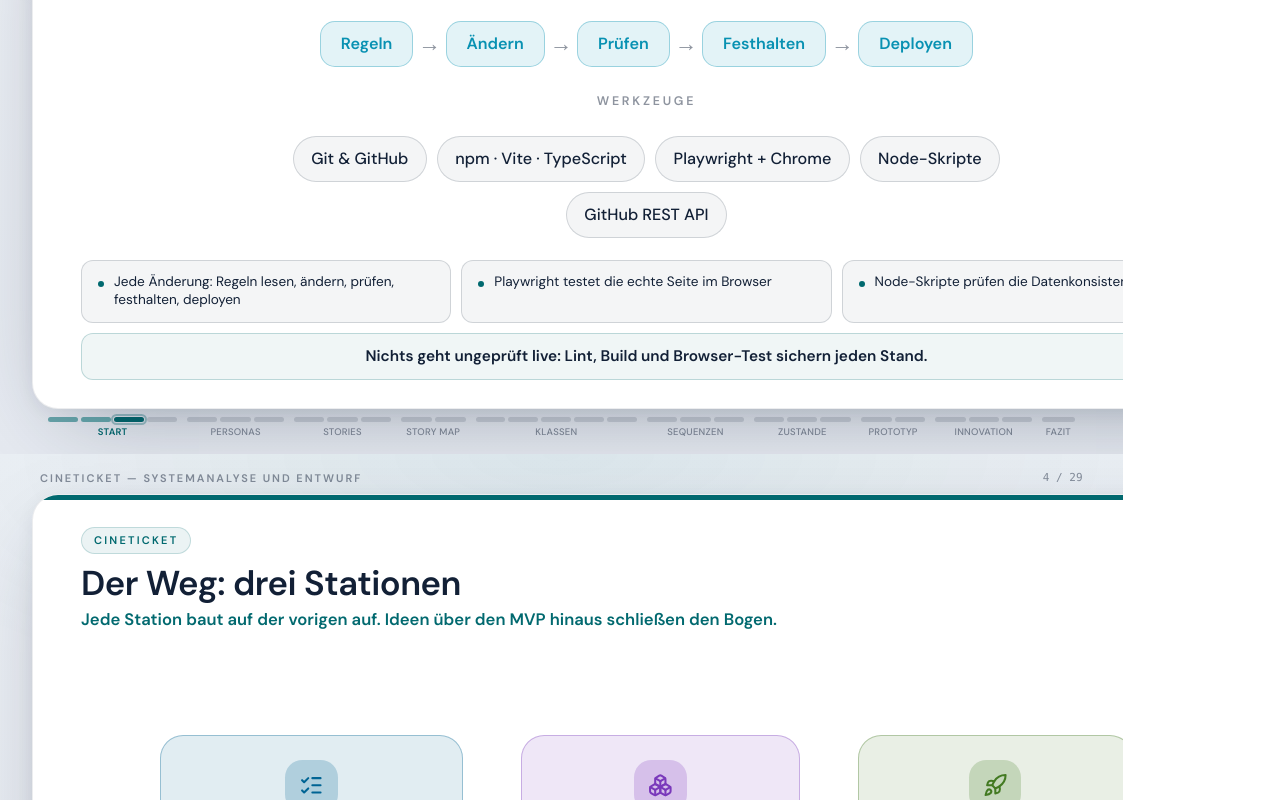
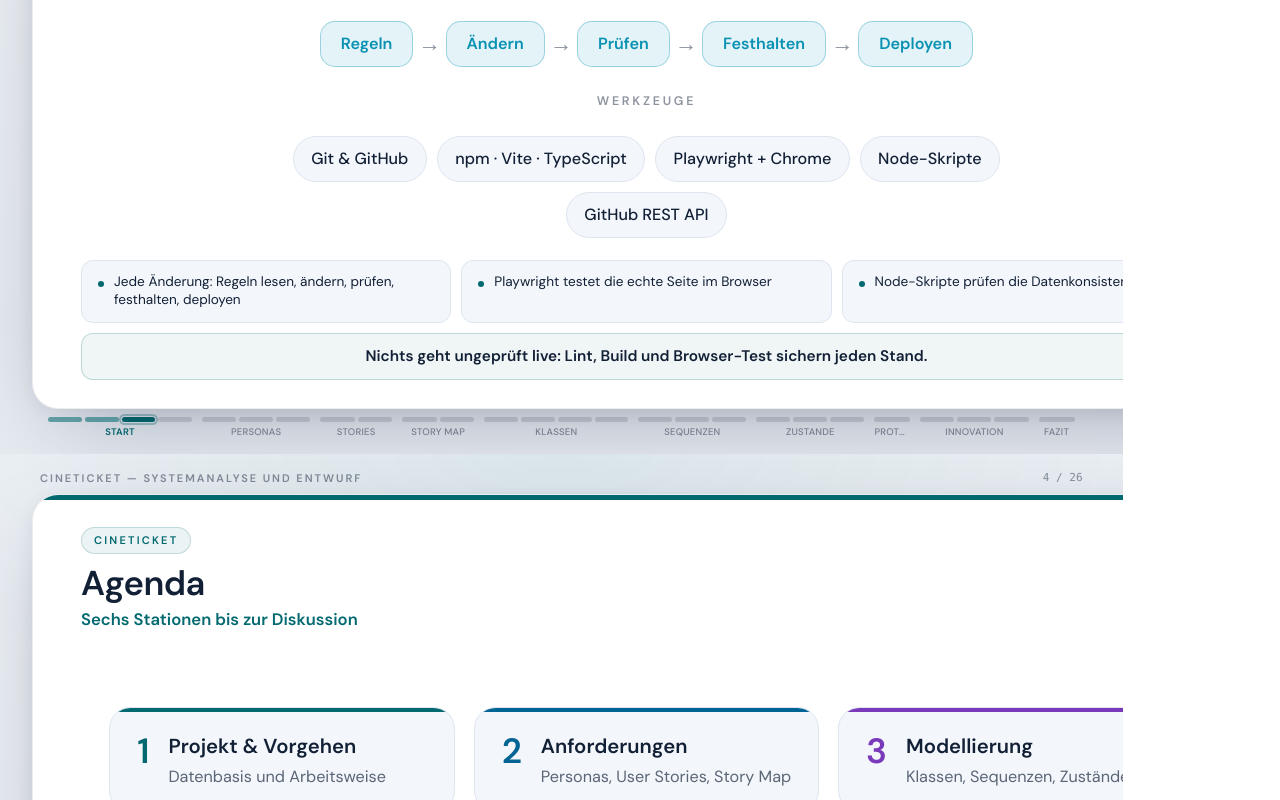
Before and after one commit to LinusK100/Kino-Project-Vorbereitung, a React (Vite) app: page /Kino-Project-Vorbereitung/praesentation/druck in a window 1280 px wide. Shown: the part 1440-2240 px from the top of the page. Built offline with nearby package versions, Linux system fonts and the light colour scheme.

Commit message:
Präsentation auf 26 Folien gestrafft: Agenda, neues Fazit, größere Diagramme

```diff
--- a/public/CineTicket_Praesentation.meta.json
+++ b/public/CineTicket_Praesentation.meta.json
@@ -1,5 +1,5 @@
 {
-  "hash": "62da140440c80a18334747c15ab52e0a0f0246602bb8582cb2f2c6172c066229",
-  "folien": 29,
+  "hash": "c75378c273cded9a0785ca7250f3b80fc034efe71c6c03510f468446394d7461",
+  "folien": 26,
   "erzeugt": "2026-07-16"
 }
--- a/src/components/presentation/steps.tsx
+++ b/src/components/presentation/steps.tsx
@@ -16,7 +16,7 @@ import type {
 } from '@/types'
 import {
   DreiStationen, JsonZuSvg, TeilmengeModi, InnovationsMatrix, IdeeVerankert,
-  IdeenListe, RollenLive, LiveDemo, Fundament,
+  IdeenListe, RollenLive, LiveDemo, Fundament, AgendaListe,
 } from './visuals/product'
 import { PersonaKern, PersonaBaum, ZieleFrustrationen, StorySchema, StoryKarte, StoryVerteilung, BackboneChips, ReleaseBaender } from './visuals/people'
 import { FlowUebersicht, SeqAusschnitt, SitzHappyPath, SitzRueckwege, TicketZyklus, BuchungZyklus, ZahlungZyklus, AutomatenKurz } from './visuals/flow'
@@ -48,6 +48,7 @@ const VISUALS: Record<string, (p: P) => ReactNode> = {
   rollenLive: () => <RollenLive />,
   liveDemo: () => <LiveDemo />,
   fundament: () => <Fundament />,
+  agendaListe: () => <AgendaListe />,
   personaKern: () => <PersonaKern />,
   personaBaum: () => <PersonaBaum />,
   zieleFrustrationen: (p) => <ZieleFrustrationen id={p?.id as string} />,
@@ -107,7 +108,7 @@ export const SECTION_META: Record<string, SectionMeta> = {
   klassendiagramm: { path: '/klassendiagramm', label: 'Klassendiagramm', kurz: 'Klassen', accent: '#7a39bb' },
   sequenzdiagramme: { path: '/sequenzdiagramme', label: 'Sequenzdiagramme', kurz: 'Sequenzen', accent: '#7a39bb' },
   zustandsdiagramme: { path: '/zustandsdiagramme', label: 'Zustandsdiagramme', kurz: 'Zustände', accent: '#7a39bb' },
-  prototyp: { path: '/prototyp', label: 'Prototyp', kurz: 'Prototyp', accent: '#964219' },
+  prototyp: { path: '/prototyp', label: 'Prototyp', kurz: 'Prototyp', accent: '#c2410c' },
   innovation: { path: '/innovation', label: 'Innovation', kurz: 'Innovation', accent: '#437a22' },
   arbeitsweise: { path: '/arbeitsweise', label: 'Arbeitsweise', kurz: 'Projekt', accent: '#64748b' },
   abschluss: { path: '/', label: 'Abschluss', kurz: 'Fazit', accent: '#01696f' },
--- a/src/components/presentation/visuals/core.ts
+++ b/src/components/presentation/visuals/core.ts
@@ -38,10 +38,10 @@ const NEUTRAL: Record<'dark' | 'light', PresPalette> = {
     fg: '#122036',                      // dunkles Navy — Anlehnung an die PPT-Vorlage
     fgSoft: 'rgba(18,32,54,0.68)',
     fgFaint: 'rgba(18,32,54,0.48)',
-    line: 'rgba(18,32,54,0.16)',
-    lineStrong: 'rgba(18,32,54,0.34)',
-    chip: 'rgba(18,32,54,0.045)',
-    chipStrong: 'rgba(18,32,54,0.09)',
+    line: '#dee5f0',
+    lineStrong: '#9fadc4',
+    chip: '#f3f6fb',
+    chipStrong: '#e7ecf5',
     stroke: 'rgba(18,32,54,0.78)',
     strokeSoft: 'rgba(18,32,54,0.55)',
     grid: 'rgba(18,32,54,0.08)',
--- a/src/components/presentation/visuals/flow.tsx
+++ b/src/components/presentation/visuals/flow.tsx
@@ -54,7 +54,7 @@ export function SeqAusschnitt({ flow, msgSeqs, frame }: SeqProps) {
   const H = cur - 8
 
   return (
-    <svg viewBox={`0 0 ${W} ${H}`} style={{ width: '100%', maxWidth: W }} className="h-auto" role="img" aria-label={`Ausschnitt aus ${d.title}`}>
+    <svg viewBox={`0 0 ${W} ${H}`} style={{ width: W }} className="h-auto" role="img" aria-label={`Ausschnitt aus ${d.title}`}>
       {/* Lebenslinien */}
       {parts.map((p, i) => (
         <motion.line
@@ -214,7 +214,7 @@ export function StateAusschnitt({ machineId, nodes, edges, w, h, initialTo, init
   }
 
   return (
-    <svg viewBox={`0 0 ${w} ${h}`} style={{ width: '100%', maxWidth: w }} className="h-auto" role="img" aria-label={`Ausschnitt aus ${machine.title}`}>
+    <svg viewBox={`0 0 ${w} ${h}`} style={{ width: w }} className="h-auto" role="img" aria-label={`Ausschnitt aus ${machine.title}`}>
       {/* Startmarkierung */}
       {initialTo && (() => {
         const t = pos[initialTo]
--- a/src/components/presentation/visuals/people.tsx
+++ b/src/components/presentation/visuals/people.tsx
@@ -49,7 +49,7 @@ export function PersonaBaum() {
   const childX = (i: number) => (W / kinder.length) * (i + 0.5)
 
   return (
-    <div style={{ maxWidth: W }} className="w-full">
+    <div style={{ width: W }}>
       <motion.div {...pop(0, reduce)} className="flex justify-center">
         <div
           className="inline-flex items-center gap-2.5 rounded-2xl px-5 py-3"
--- a/src/components/presentation/visuals/product.tsx
+++ b/src/components/presentation/visuals/product.tsx
@@ -189,7 +189,7 @@ export function InnovationsMatrix({ tier = 'erweitert' }: { tier?: 'basis' | 'er
   })
 
   return (
-    <div className="w-full" style={{ maxWidth: W }}>
+    <div style={{ width: W }}>
       <svg viewBox={`0 0 ${W} ${H}`} className="w-full h-auto" role="img" aria-label="Innovations-Ideen nach Impact und Aufwand">
         {[1, 2, 3, 4, 5].map((v) => (
           <g key={v}>
@@ -307,7 +307,7 @@ export function IdeenListe({ gruppe = 'nah' }: { gruppe?: 'nah' | 'vision' }) {
 }
 
 // ── Prototyp: gebaute Rollen vs. Roadmap, Zahlen aus den Daten ──
-const PROTO_ACCENT = '#964219'
+const PROTO_ACCENT = '#c2410c'
 
 export function RollenLive() {
   const reduce = useReducedMotion()
@@ -382,30 +382,62 @@ export function LiveDemo() {
   )
 }
 
-// ── Abschluss: unser Fundament für die volle Umsetzung ──
-// Konkret statt Floskel: was uns wichtig war und warum man aus genau diesen
-// Artefakten das echte System weiterbauen kann. Zahlen aus den Daten.
+// ── Agenda: nummerierte Stationen der Präsentation (nach PPT-Vorbild) ──
+const AGENDA = [
+  { c: '#01696f', t: 'Projekt & Vorgehen', s: 'Datenbasis und Arbeitsweise' },
+  { c: '#006494', t: 'Anforderungen', s: 'Personas, User Stories, Story Map' },
+  { c: '#7a39bb', t: 'Modellierung', s: 'Klassen, Sequenzen, Zustände' },
+  { c: '#c2410c', t: 'Prototyp', s: 'Live-Demo im Browser' },
+  { c: '#437a22', t: 'Innovation', s: 'Sechs Ideen nach dem MVP' },
+  { c: '#01696f', t: 'Fazit', s: 'Der Weg zum fertigen System' },
+]
+
+export function AgendaListe() {
+  const reduce = useReducedMotion()
+  const P = pres()
+  return (
+    <div className="grid grid-cols-2 xl:grid-cols-3 gap-3.5 w-full" style={{ maxWidth: 1080 }}>
+      {AGENDA.map((a, i) => (
+        <motion.div
+          key={a.t} {...pop(i, reduce)}
+          className="rounded-2xl overflow-hidden text-left"
+          style={{ background: P.chip, border: `1px solid ${P.line}` }}
+        >
+          <div className="h-[3px]" style={{ background: bright(a.c) }} />
+          <div className="px-5 py-4 flex items-start gap-3.5">
+            <span className="text-[26px] font-bold leading-none" style={{ color: bright(a.c) }}>{i + 1}</span>
+            <span className="min-w-0">
+              <span className="block text-[15px] font-bold leading-tight" style={{ color: P.fg }}>{a.t}</span>
+              <span className="block text-[12px] mt-1" style={{ color: P.fgSoft }}>{a.s}</span>
+            </span>
+          </div>
+        </motion.div>
+      ))}
+    </div>
+  )
+}
+
+// ── Fazit: mit diesen Artefakten und agentischem Coding zum fertigen System ──
+// Konkret statt Floskel; Zahlen aus den Daten.
 export function Fundament() {
   const reduce = useReducedMotion()
   const P = pres()
-  const live = prototype.rollen.filter((r) => r.status === 'implementiert').length
-  const gesamtRollen = prototype.rollen.length
   const punkte = [
     {
       c: '#006494', t: 'Daten statt Dokumente',
-      s: `${personas.erweitert.length} Personas, ${stories.erweitert.length} Stories, ${uml.classes.length} Klassen als JSON. Daraus entstehen später Schema, Seed-Daten und Testfälle.`,
+      s: `${personas.erweitert.length} Personas, ${stories.erweitert.length} Stories, ${uml.classes.length} Klassen als JSON. Ein Coding-Agent liest sie direkt: als Datenbankschema, Seed-Daten und Testfälle.`,
     },
     {
       c: '#01696f', t: 'Ein roter Faden',
-      s: 'U47 führt von der Story über die Sequenz bis zum Automaten. Jede Anforderung kennt Persona und Release.',
+      s: 'U47 führt von der Story über die Sequenz bis zum Automaten. Jede Änderung lässt sich bis zur Anforderung zurückverfolgen.',
     },
     {
-      c: '#7a39bb', t: 'Keine zwei Wahrheiten',
-      s: 'Enums und Automaten sind wertgleich. Die Implementierung kann dem Modell direkt folgen.',
+      c: '#7a39bb', t: 'Spezifikation statt Prompt',
+      s: 'Modell, Automaten und Akzeptanzkriterien sind präzise genug, dass Agenten daraus Backend und Features bauen. Aus den Enums und Sequenzen werden die Tests.',
     },
     {
-      c: '#437a22', t: 'Bewiesen und kartiert',
-      s: `${live} von ${gesamtRollen} Rollen laufen im Prototyp. Der Rest ist im Modell bereits verortet.`,
+      c: '#437a22', t: 'Der Ablauf sichert die Qualität',
+      s: 'Feste Regeln, echte Browser-Tests, Gegenprüfung vor jedem Stand. So ist diese Website entstanden, so entsteht auch das fertige System.',
     },
   ]
   return (
@@ -425,9 +457,9 @@ export function Fundament() {
           </motion.div>
         ))}
       </div>
-      {/* Der Weg weiter: was schon steht, und was der nächste Schritt ist */}
+      {/* Der Weg weiter: was schon steht, und wie es umgesetzt wird */}
       <div className="flex items-center justify-center flex-wrap gap-x-1.5 gap-y-2">
-        {['Anforderungen', 'Modell', 'Prototyp (MVP-Kern)'].map((s, i) => (
+        {['Anforderungen', 'Modell', 'Prototyp'].map((s, i) => (
           <span key={s} className="inline-flex items-center gap-1.5">
             <motion.span
               {...pop(8 + i, reduce)}
@@ -444,7 +476,7 @@ export function Fundament() {
           className="text-[12.5px] font-bold px-3.5 py-1.5 rounded-full"
           style={{ background: `${'#437a22'}1e`, color: bright('#437a22'), border: `1.5px dashed ${bright('#437a22')}88` }}
         >
-          Release 2–3: das volle System
+          agentisch umgesetzt: das volle System
         </motion.span>
       </div>
     </div>
--- a/src/components/presentation/visuals/uml.tsx
+++ b/src/components/presentation/visuals/uml.tsx
@@ -227,7 +227,7 @@ export function UmlVererbung() {
   const childX = (i: number) => xs?.[i] ?? (W / rollen.length) * (i + 0.5)
 
   return (
-    <div className="w-full" style={{ maxWidth: W }}>
+    <div style={{ width: W }}>
       <div className="flex justify-center">
         <UmlBox i={0} id="Nutzer" width={236} attrs={['rolle']} methods={['darf']} highlight={['rolle']} emphasized />
       </div>
@@ -333,7 +333,7 @@ export function ImplSplit({ extras = [] }: { extras?: string[] }) {
   const total = uml.classes.length
   const impl = uml.classes.filter((c) => c.implementedInPrototype).length
   return (
-    <div className="w-full" style={{ maxWidth: 660 }}>
+    <div style={{ width: 660 }}>
       <div className="flex h-14 rounded-xl overflow-hidden" style={{ border: `1px solid ${pres().line}` }}>
         <motion.div
           initial={reduce ? { opacity: 0 } : { width: '0%' }}
--- a/src/data/presentations/gesamt.json
+++ b/src/data/presentations/gesamt.json
@@ -17,7 +17,9 @@
         "Die Diagramme werden daraus live als SVG gerendert",
         "Inhalt und Darstellung können nicht auseinanderlaufen"
       ],
-      "visual": { "id": "jsonZuSvg" },
+      "visual": {
+        "id": "jsonZuSvg"
+      },
       "kernsatz": "Zwei Detailgrade auf der Website: Einfach ist immer eine echte Teilmenge von Erweitert."
     },
     {
@@ -30,15 +32,19 @@
         "Playwright testet die echte Seite im Browser",
         "Node-Skripte prüfen die Datenkonsistenz"
       ],
-      "visual": { "id": "arbeitsweiseKompakt" },
+      "visual": {
+        "id": "arbeitsweiseKompakt"
+      },
       "kernsatz": "Nichts geht ungeprüft live: Lint, Build und Browser-Test sichern jeden Stand."
     },
     {
       "abschnitt": "start",
       "id": "agenda",
-      "title": "Der Weg: drei Stationen",
-      "body": "Jede Station baut auf der vorigen auf. Ideen über den MVP hinaus schließen den Bogen.",
-      "visual": { "id": "dreiStationen" }
+      "title": "Agenda",
+      "body": "Sechs Stationen bis zur Diskussion",
+      "visual": {
+        "id": "agendaListe"
+      }
     },
     {
       "abschnitt": "personas",
@@ -77,8 +83,10 @@
       "body": "Wer braucht was, und wozu?",
       "points": [
         "Als Persona möchte ich Ziel, damit Nutzen",
-        "Akzeptanzkriterien machen testbar, wann eine Story fertig ist"
-      ]
+        "Akzeptanzkriterien machen testbar, wann eine Story fertig ist",
+        "Jede Story trägt eine MoSCoW-Priorität und ein Release"
+      ],
+      "kernsatz": "Jede Story kennt ihre Persona, ihre Aktivität und ihr Release."
     },
     {
       "abschnitt": "user-stories",
@@ -89,17 +97,6 @@
         "Priorität hoch, eingeplant für Release 1",
         "Taucht wieder auf: im Sequenzdiagramm und im Zustandsautomaten"
       ]
-    },
-    {
-      "abschnitt": "user-stories",
-      "ref": "user-stories.plan",
-      "body": "Priorität und Release ergeben den Bauplan",
-      "points": [
-        "Jede Story trägt eine MoSCoW-Priorität und ein Release",
-        "Release 1 ist der MVP",
-        "Spätere Releases erweitern dort, wo es Wert stiftet"
-      ],
-      "kernsatz": "Jede Story kennt Persona, Aktivität und Release. Nichts hängt in der Luft."
     },
     {
       "abschnitt": "story-map",
@@ -116,8 +113,7 @@
       "body": "Release 1: die schmale, lauffähige Scheibe",
       "points": [
         "Kern-Aktivitäten: kaufen, Sitz wählen, einlösen, verwalten",
-        "Suche, Gastro, Facility und Marke folgen bewusst später",
-        "Erst das Nötige ganz, statt überall ein bisschen"
+        "Suche, Gastro, Facility und Marke folgen in Release 2 und 3"
       ],
       "kernsatz": "Auf der Website ist die Karte interaktiv: Bänder hervorheben, jede Karte öffnet ihre Story."
     },
@@ -129,7 +125,8 @@
         "Die Buchung ist der Kauf und enthält je Platz ein Ticket",
         "Jedes Ticket gilt für einen VorstellungSitz",
         "Der physische Sitzplatz im Saal bleibt unberührt"
-      ]
+      ],
+      "kernsatz": "Statuswechsel sitzen am Objekt selbst. Der BuchungService steuert nur und hält keine Daten."
     },
     {
       "abschnitt": "klassendiagramm",
@@ -140,17 +137,6 @@
         "reservieren(), belegen() und freigeben() setzen den Hold durch",
         "reserviertBis steuert später den Timeout"
       ]
-    },
-    {
-      "abschnitt": "klassendiagramm",
-      "ref": "klassendiagramm.ops",
-      "body": "Objekte wissen, der Service steuert",
-      "points": [
-        "Zahlung.verarbeiten(), Buchung.bestätigen(), Ticket.einlösen()",
-        "Der BuchungService ruft nur auf und hält keine Daten",
-        "Buchung ist nicht der BuchungService"
-      ],
-      "kernsatz": "«control» steuert, «entity» weiß."
     },
     {
       "abschnitt": "klassendiagramm",
@@ -204,8 +190,17 @@
         "id": "seqAusschnitt",
         "props": {
           "flow": "online-buchung",
-          "msgSeqs": ["12", "13a", "14", "15", "16"],
-          "frame": { "label": "alt", "guard": "[Zahlung erfolgreich]" }
+          "msgSeqs": [
+            "12",
+            "13a",
+            "14",
+            "15",
+            "16"
+          ],
+          "frame": {
+            "label": "alt",
+            "guard": "[Zahlung erfolgreich]"
+          }
         }
       },
       "kernsatz": "Der Storno läuft genauso als Kette: Buchung storniert, Ticket ungültig, Zahlung erstattet, Sitz wieder frei."
@@ -237,28 +232,21 @@
       "id": "weitere-automaten",
       "title": "Die weiteren Automaten in Kürze",
       "body": "Dasselbe Muster für Ticket, Buchung und Zahlung",
-      "visual": { "id": "automatenKurz" }
+      "visual": {
+        "id": "automatenKurz"
+      }
     },
     {
       "abschnitt": "prototyp",
       "ref": "prototyp.teilmenge",
-      "body": "Der Kern des Modells läuft",
-      "points": [
-        "Endkunde, Kasse, Manager und Einlass sind klickbar gebaut",
-        "Die übrigen Rollen sind als Roadmap modelliert",
-        "Das Modell beschreibt das ganze Produkt"
-      ],
-      "kernsatz": "Modell ⊇ Prototyp: Was fehlt, ist im Klassendiagramm bereits verortet."
-    },
-    {
-      "abschnitt": "prototyp",
-      "ref": "prototyp.demo",
-      "body": "Die echte App, direkt im Browser",
+      "body": "Der Kern des Modells läuft im Browser",
       "points": [
         "Buchen im Sitzplan, verkaufen an der Kasse",
         "Steuern im Manager-Cockpit, scannen am Einlass",
-        "Mock-API, keine Installation nötig"
-      ]
+        "Vier weitere Rollen sind als Roadmap modelliert"
+      ],
+      "kernsatz": "Modell ⊇ Prototyp: Was fehlt, ist im Klassendiagramm bereits verortet.",
+      "title": "Live-Demo: der Prototyp"
     },
     {
       "abschnitt": "innovation",
@@ -270,21 +258,33 @@
       "id": "ideen-nah",
       "title": "Nah am MVP",
       "body": "Drei Ideen docken direkt am System an",
-      "visual": { "id": "ideenListe", "props": { "gruppe": "nah" } }
+      "visual": {
+        "id": "ideenListe",
+        "props": {
+          "gruppe": "nah"
+        }
+      }
     },
     {
       "abschnitt": "innovation",
       "id": "ideen-vision",
-      "title": "Drei Blicke nach vorn",
+      "title": "Drei Ideen für später",
       "body": "Bewusst als Konzept markiert, recherchiert und eingeordnet",
-      "visual": { "id": "ideenListe", "props": { "gruppe": "vision" } }
+      "visual": {
+        "id": "ideenListe",
+        "props": {
+          "gruppe": "vision"
+        }
+      }
     },
     {
       "abschnitt": "abschluss",
       "id": "fazit",
-      "title": "Was uns wichtig war",
-      "body": "Weiterbauen können: aus der Analyse wird der Bauplan fürs echte System",
-      "visual": { "id": "fundament" },
+      "title": "Fazit: der Weg zum fertigen System",
+      "body": "Mit diesen Artefakten und agentischem Coding wird aus dem Entwurf das echte System",
+      "visual": {
+        "id": "fundament"
+      },
       "kernsatz": "Vielen Dank. Fragen und Diskussion."
     }
   ]
```
Also changed, not shown: 2 other files (tests, documents, lock files or other folders).
